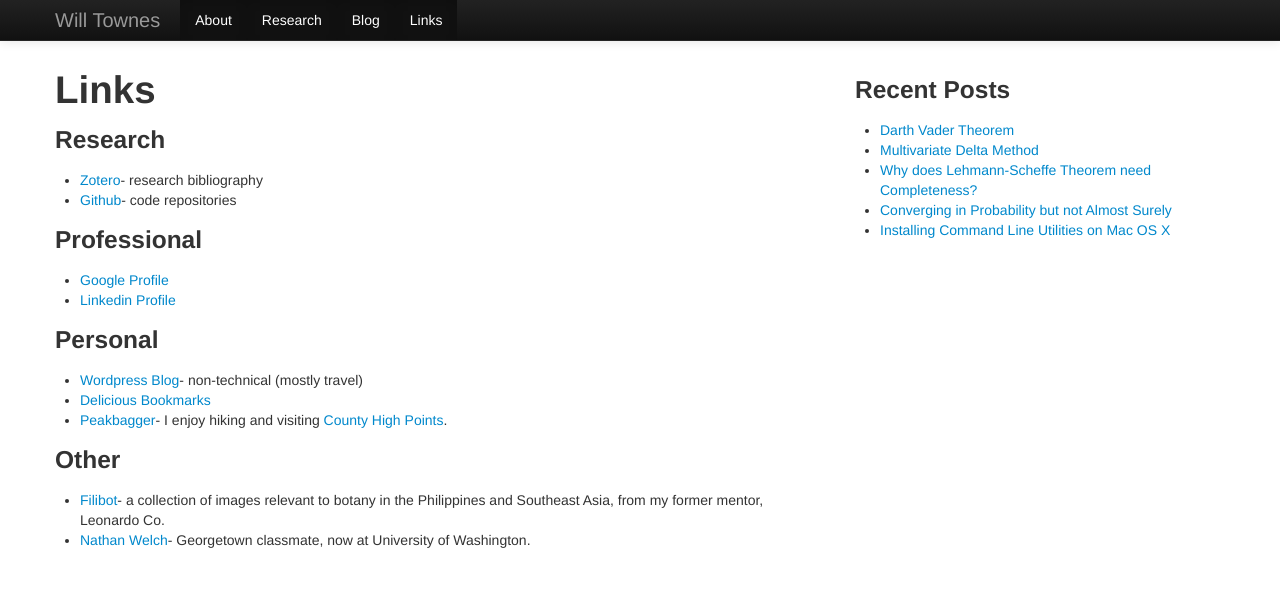
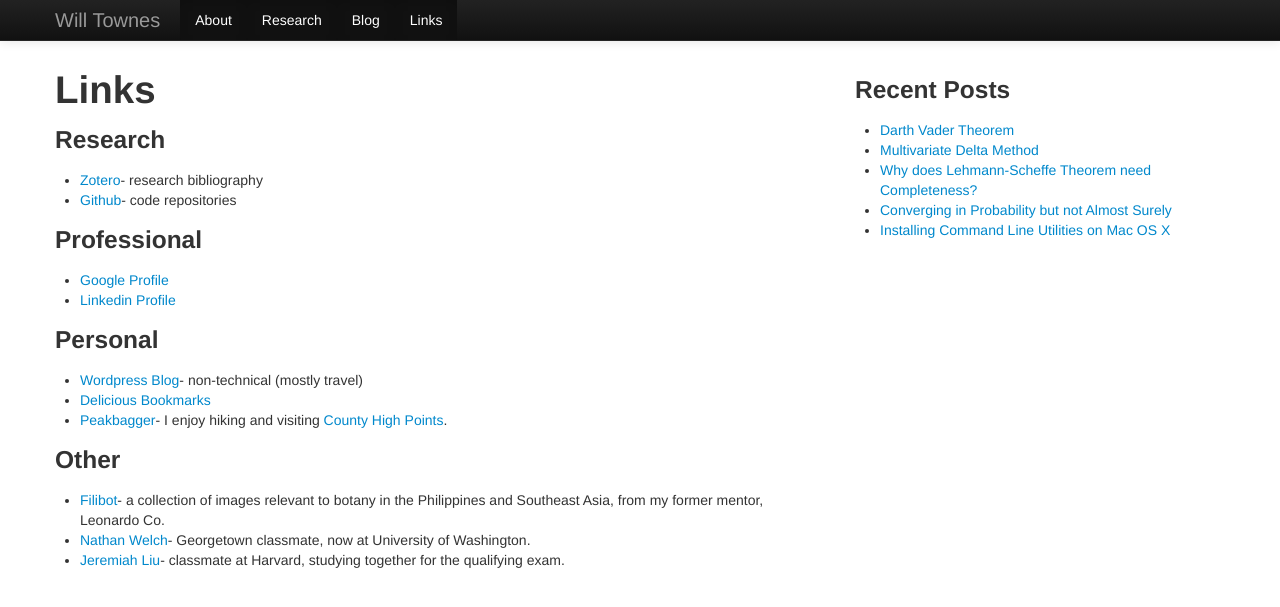
Before and after one commit to willtownes/willtownes.github.io, a Jekyll site: the page built from links/index.md, in a window 1280 px wide. Shown: the top 607 px of the page. Built offline with Jekyll 4.4.1, drawn with Linux system fonts in a browser that asks for light colours.

Commit message:
added link to Jeremiah's page

```diff
--- a/links/index.md
+++ b/links/index.md
@@ -22,3 +22,4 @@ Links
 ### Other
 * [Filibot](https://www.flickr.com/photos/filibot)- a collection of images relevant to botany in the Philippines and Southeast Asia, from my former mentor, Leonardo Co.
 * [Nathan Welch](http://www.nathangwelch.com/)- Georgetown classmate, now at University of Washington.
+* [Jeremiah Liu](http://jereliu.github.io/)- classmate at Harvard, studying together for the qualifying exam.
```
